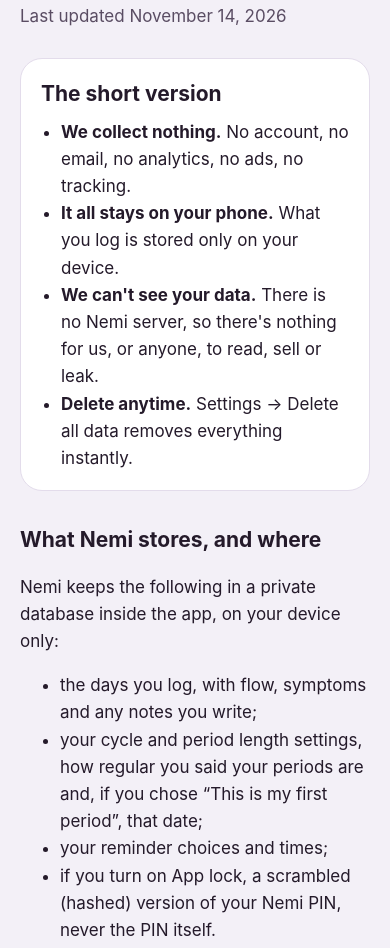
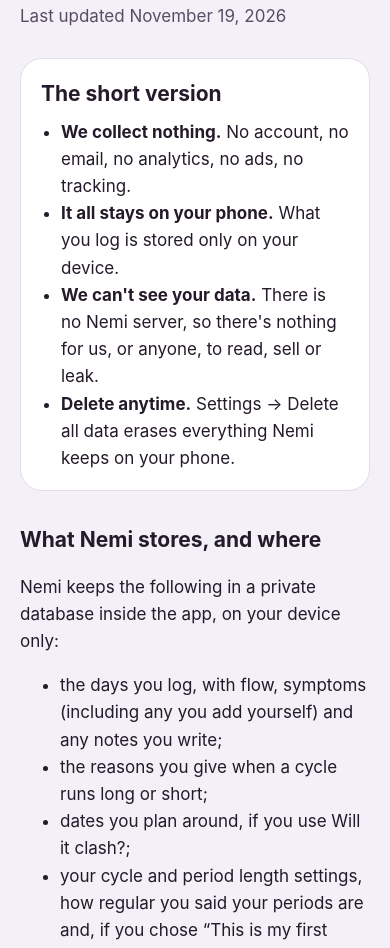
Before and after one commit to vimala-siravi/nemi-site, a plain HTML site: page privacy/index.html in a window 390 px wide. Shown: the part 139-1087 px from the top of the page. Drawn offline with Linux system fonts and the light colour scheme.

Commit message:
Privacy policy of Nov 19, FAQ on phone backups, and "kept on your phone" wording
Co-Authored-By: Claude Opus 5.5 <noreply@anthropic.com>

```diff
--- a/privacy/index.html
+++ b/privacy/index.html
@@ -35,7 +35,7 @@ footer { margin-top: 48px; padding-top: 16px; border-top: 1px solid var(--border
     nemi
   </a>
   <h1>Privacy Policy</h1>
-  <p class="updated">Last updated November 14, 2026</p>
+  <p class="updated">Last updated November 19, 2026</p>
 
   <section class="short">
     <h2>The short version</h2>
@@ -43,14 +43,16 @@ footer { margin-top: 48px; padding-top: 16px; border-top: 1px solid var(--border
       <li><strong>We collect nothing.</strong> No account, no email, no analytics, no ads, no tracking.</li>
       <li><strong>It all stays on your phone.</strong> What you log is stored only on your device.</li>
       <li><strong>We can't see your data.</strong> There is no Nemi server, so there's nothing for us, or anyone, to read, sell or leak.</li>
-      <li><strong>Delete anytime.</strong> Settings → Delete all data removes everything instantly.</li>
+      <li><strong>Delete anytime.</strong> Settings → Delete all data erases everything Nemi keeps on your phone.</li>
     </ul>
   </section>
 
   <h2>What Nemi stores, and where</h2>
   <p>Nemi keeps the following in a private database inside the app, on your device only:</p>
   <ul>
-    <li>the days you log, with flow, symptoms and any notes you write;</li>
+    <li>the days you log, with flow, symptoms (including any you add yourself) and any notes you write;</li>
+    <li>the reasons you give when a cycle runs long or short;</li>
+    <li>dates you plan around, if you use Will it clash?;</li>
     <li>your cycle and period length settings, how regular you said your periods are and, if you chose “This is my first period”, that date;</li>
     <li>your reminder choices and times;</li>
     <li>if you turn on App lock, a scrambled (hashed) version of your Nemi PIN, never the PIN itself.</li>
@@ -69,7 +71,7 @@ footer { margin-top: 48px; padding-top: 16px; border-top: 1px solid var(--border
   <h2>Backups, summaries and sharing</h2>
   <p>Everything that leaves Nemi goes only where you send it, through your phone's share sheet (for example, saving to Files or sending to your doctor).</p>
   <ul>
-    <li><strong>Backup &amp; restore</strong> makes a backup file locked with a password you choose. Nemi never uploads the file and never sees the password, so it can't recover a forgotten one.</li>
+    <li><strong>Backup &amp; restore</strong> makes a backup file locked with a password you choose. Nemi never uploads the file and doesn't keep the password, so it can't recover a forgotten one.</li>
     <li><strong>Cycle summary for your doctor</strong> makes a PDF summary. Your notes are left out unless you switch them on.</li>
     <li><strong>Share a moment</strong> sends only what you see before you share it.</li>
   </ul>
```
Also changed, not shown: index.html (+5 -5 lines).
